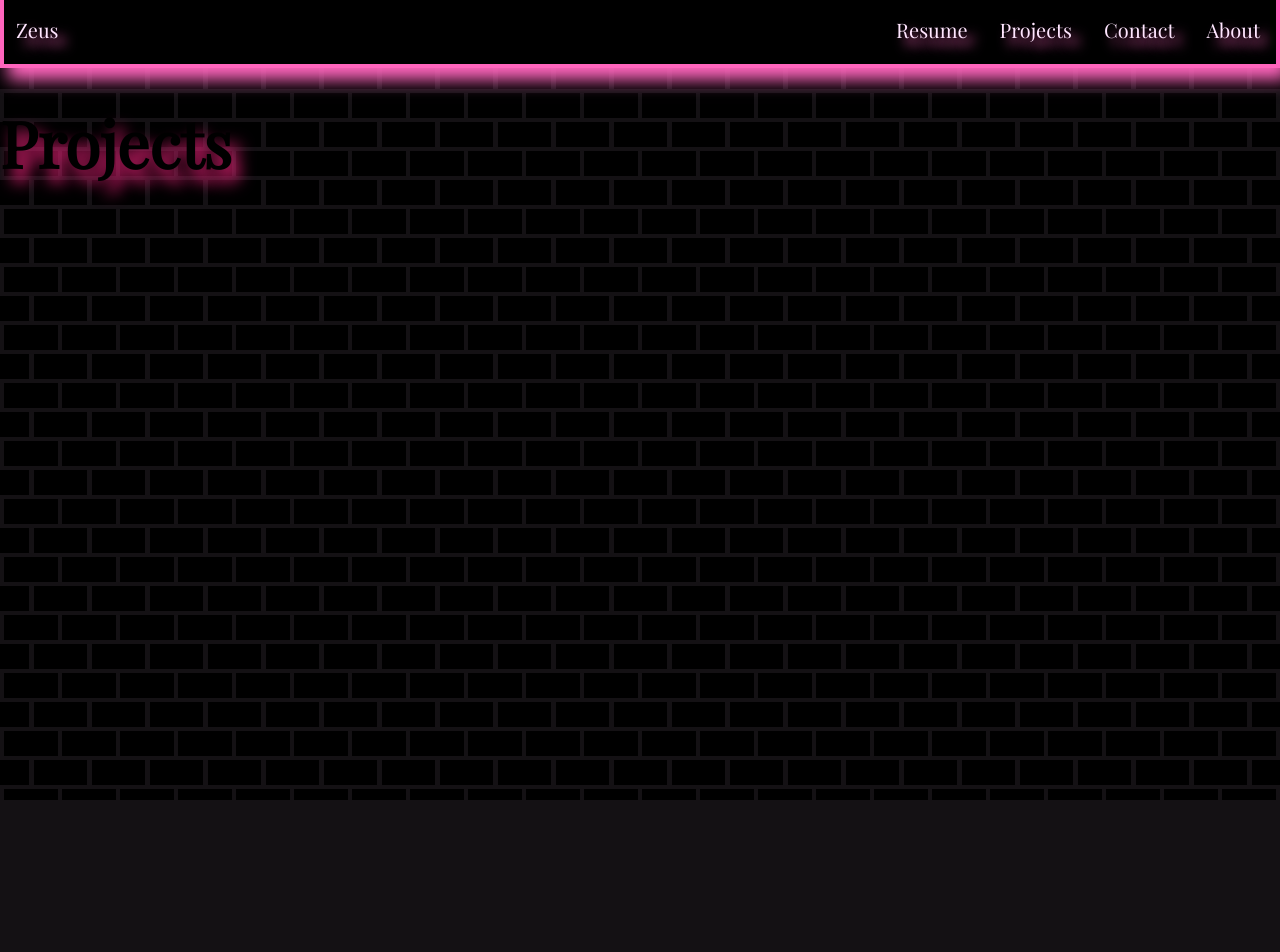
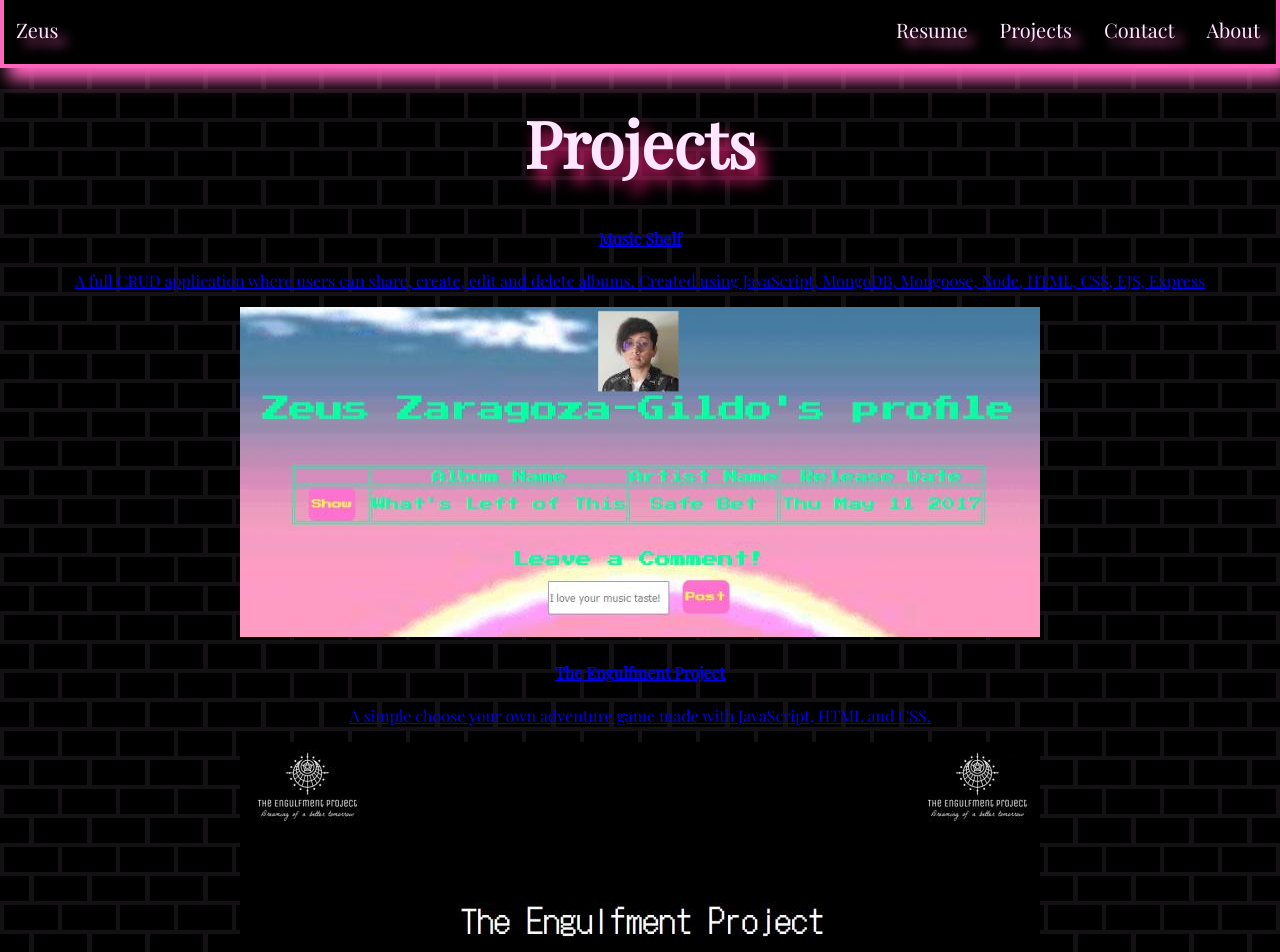
Before and after one commit to zgildo01/portfolio-react, a React (Create React App) app: page /projects in a window 1280 px wide. Shown: the top 952 px of the page. Before the commit the page ends 800 px from the top, so only its background shows below. Built offline with nearby package versions, Linux system fonts and the light colour scheme.

Commit message:
basic skeleton of projects created

```diff
--- a/src/pages/Projects/Projects.jsx
+++ b/src/pages/Projects/Projects.jsx
@@ -1,7 +1,27 @@
+import './Projects.css'
+
 const Projects = () => {
   return (
     <>
-      <h1>Projects</h1>
+      <div id='main'>
+        <h1>Projects</h1>
+        <div id='project-card-container'>
+          <a href='https://music-shelf.fly.dev/' target='_blank' rel='noreferrer' className='project-card-anchor'>
+            <div id='project-card'>
+              <h4>Music Shelf</h4>
+              <p>A full CRUD application where users can share, create, edit and delete albums. Created using JavaScript, MongoDB, Mongoose, Node, HTML, CSS, EJS, Express</p>
+              <img src='../img/music-shelf-screenshot.jpg' alt='screenshot of a project Zeus made' />
+            </div>
+          </a>
+          <a href='https://music-shelf.fly.dev/' target='_blank' rel='noreferrer' className='project-card-anchor'>
+            <div id='project-card'>
+              <h4>The Engulfment Project</h4>
+              <p>A simple choose your own adventure game made with JavaScript, HTML and CSS.</p>
+              <img src='../img/engulfment-screenshot.jpg' alt='screenshot of a project Zeus made' />
+            </div>
+          </a>
+        </div>
+      </div>
     </>
   );
 }
```
Also changed, not shown: public/img/engulfment-screenshot.jpg (added), public/img/music-shelf-screenshot.jpg (added), src/pages/Projects/Projects.css (added).
